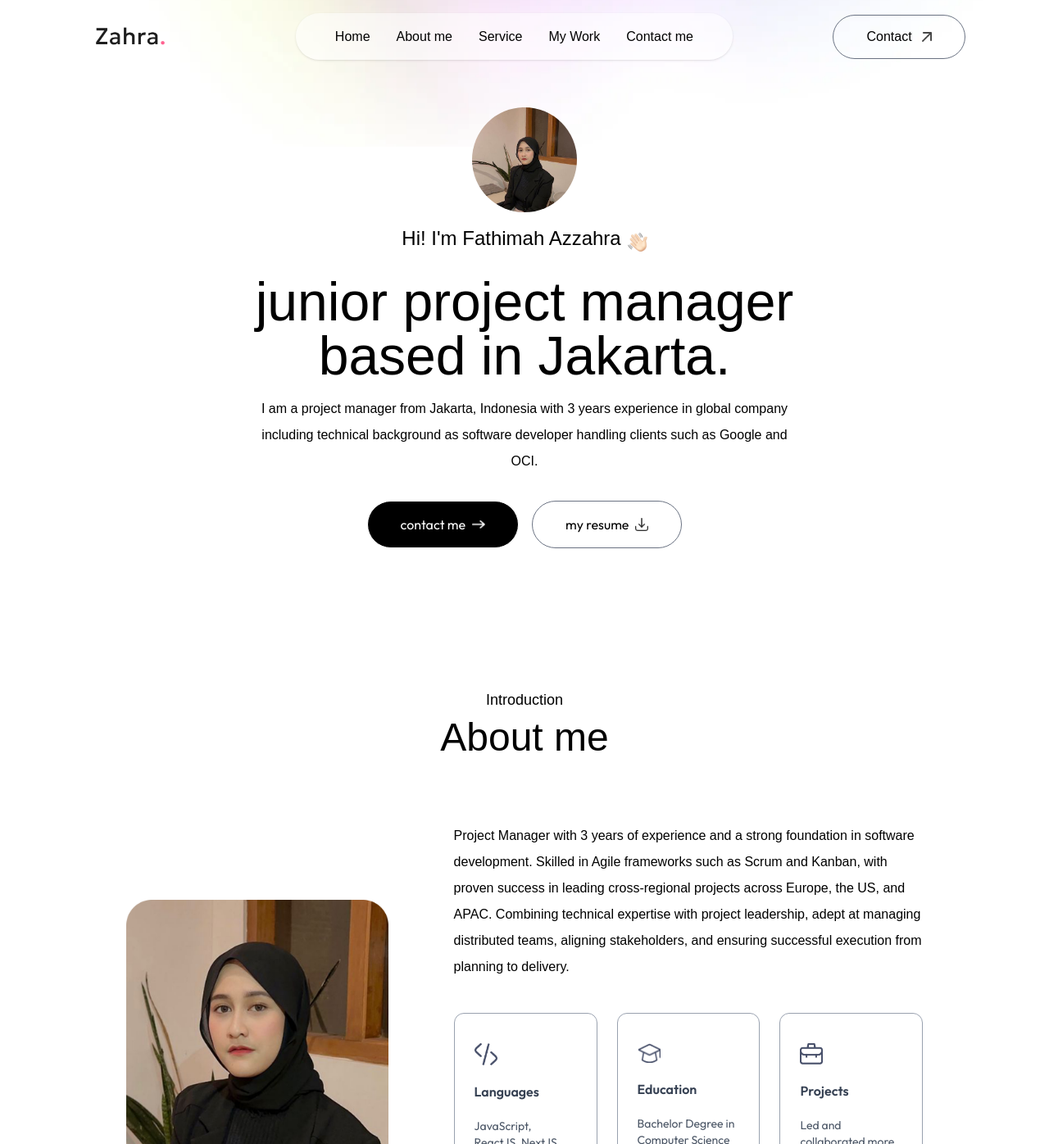
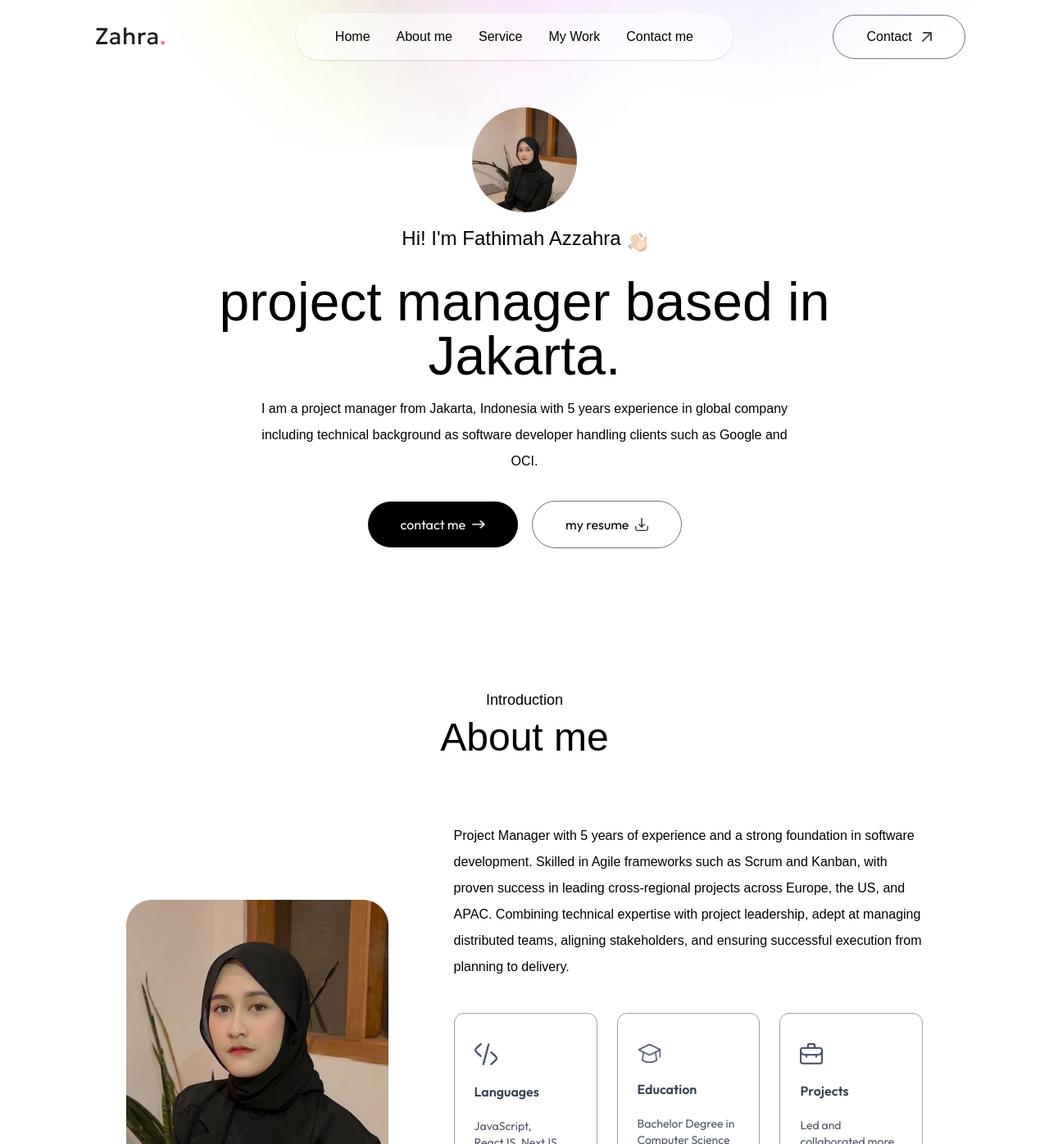
Before and after one commit to azahrx/portfolio-zara, a Next.js app: page / in a window 1280 px wide. Shown: the top 1396 px of the page at 82% size. Built offline with nearby package versions, Linux system fonts and the light colour scheme; a web font is replaced by a local one.

Commit message:
feat: update experiences and cv

```diff
--- a/app/components/About.jsx
+++ b/app/components/About.jsx
@@ -18,7 +18,7 @@ const About = () => {
         </div>
         <div className='flex-1'>
           <p className='mb-10 max-w-2xl font-ovo lg:max-w-5xl'>
-          Project Manager with 3 years of experience and a strong foundation in software development. Skilled in Agile frameworks such as Scrum and Kanban, with proven success in leading cross-regional projects across Europe, the US, and APAC. Combining technical expertise with project leadership, adept at managing distributed teams, aligning stakeholders, and ensuring successful execution from planning to delivery.</p>
+          Project Manager with 5 years of experience and a strong foundation in software development. Skilled in Agile frameworks such as Scrum and Kanban, with proven success in leading cross-regional projects across Europe, the US, and APAC. Combining technical expertise with project leadership, adept at managing distributed teams, aligning stakeholders, and ensuring successful execution from planning to delivery.</p>
 
           <ul className='grid grid-cols-1 sm:grid-cols-3 gap-6 max-w-2xl lg:max-w-5xl'>
             {infoList.map(({icon, iconDark, title, description}, index)=>(
--- a/app/components/Header.jsx
+++ b/app/components/Header.jsx
@@ -17,10 +17,10 @@ const Header = () => {
           Hi! I'm Fathimah Azzahra <Image src={assets.hand_icon} alt='' className='w-6' />
       </h3>
       <h1 className='text-3xl sm:text-6xl lg:text-[66px] font-ovo'>
-          junior project manager based in Jakarta.
+          project manager based in Jakarta.
       </h1>
       <p className='max-w-2xl mx-auto font-ovo'>
-          I am a project manager from Jakarta, Indonesia with 3 years experience in global company including technical background as software developer handling clients such as Google and OCI.
+          I am a project manager from Jakarta, Indonesia with 5 years experience in global company including technical background as software developer handling clients such as Google and OCI.
       </p>
       <div className='flex flex-col sm:flex-row items-center gap-4 mt-4'>
         <a
@@ -34,7 +34,7 @@ const Header = () => {
           />
         </a>
         <a
-          href="/cv-zahra.pdf"
+          href="/cv-zahra-2026.pdf"
           download
           className='px-10 py-3 border rounded-full border-gray-500 flex items-center gap-2'>
             my resume
--- a/app/layout.js
+++ b/app/layout.js
@@ -14,7 +14,7 @@ const ovo = Ovo({
 });
 
 export const metadata = {
-  title: "Zahra – Personal Portfolio",
+  title: "Portfolio of Zahra",
   description: "",
 };
 
```
Also changed, not shown: 1 other file (tests, documents, lock files or other folders).
